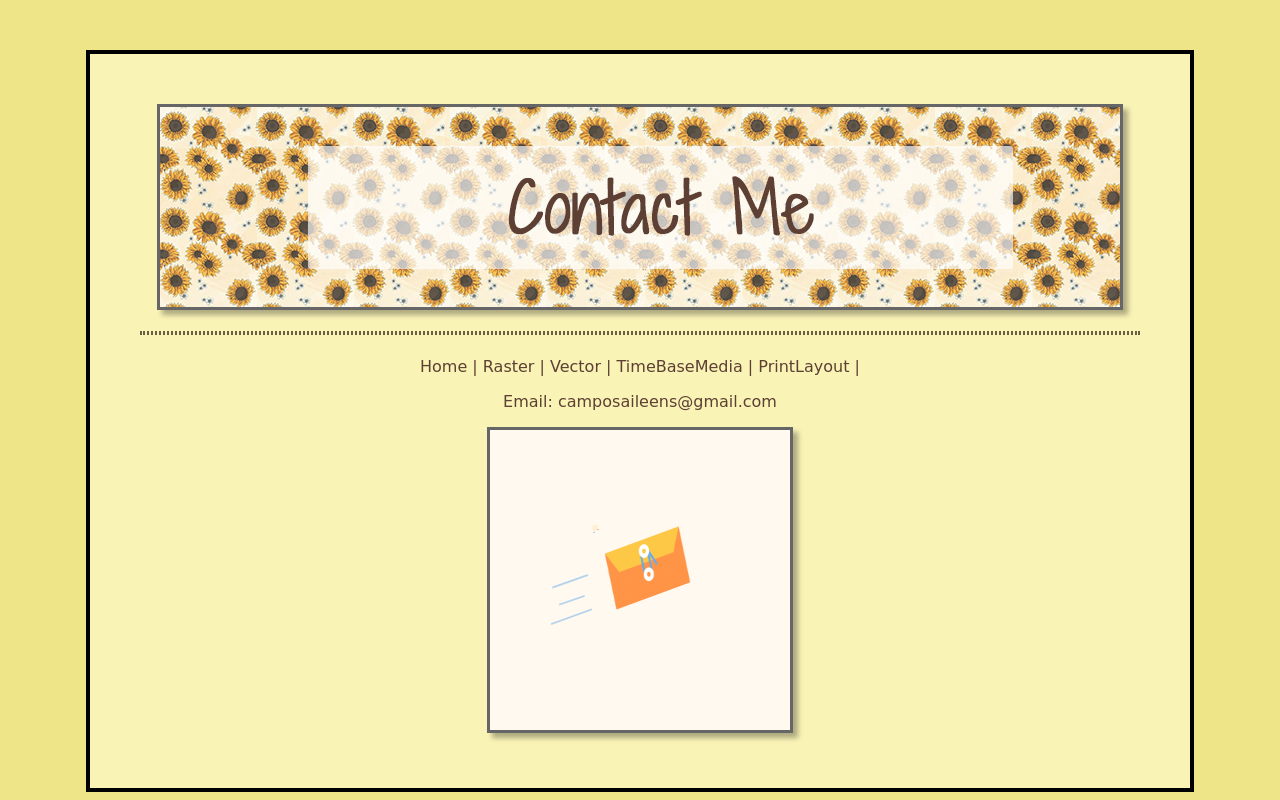
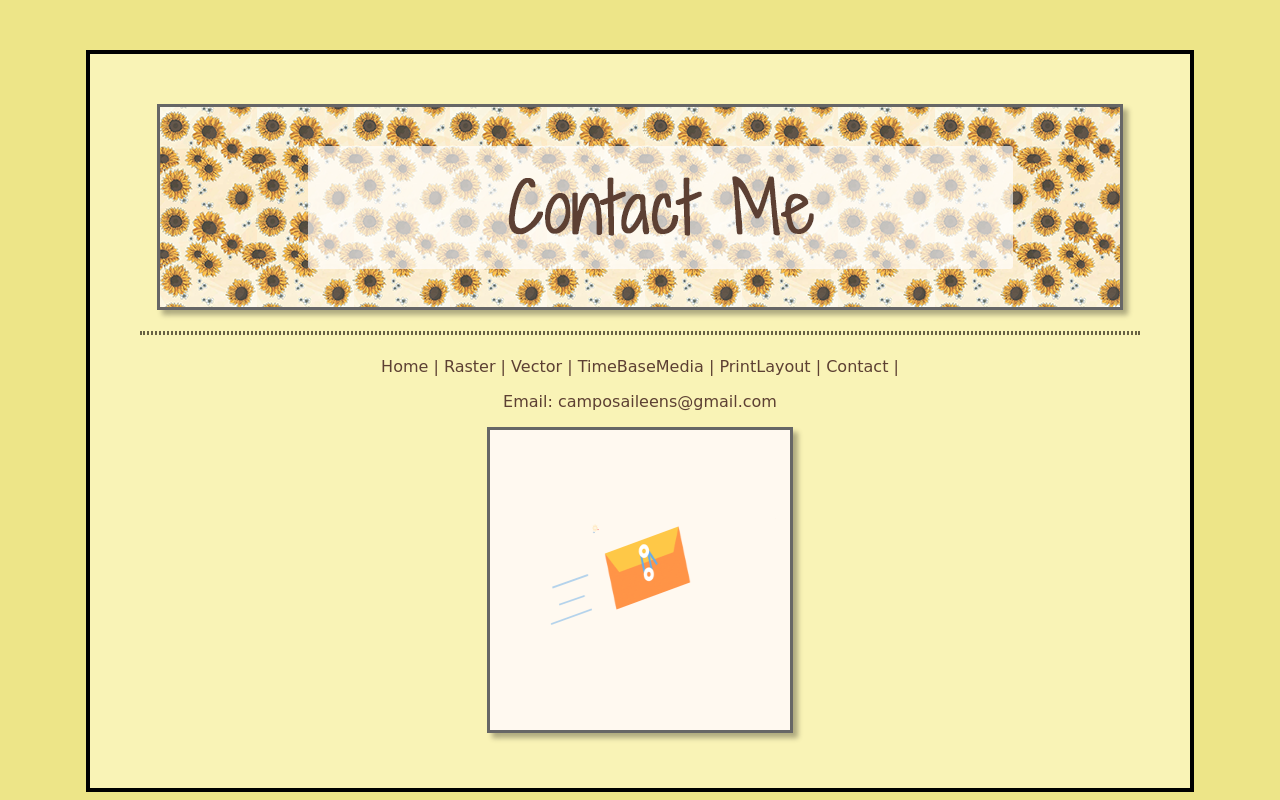
Before and after one commit to acampossilva/acampossilva.github.io, a plain HTML site: page finalhtml/contact.html in a window 1280 px wide. Drawn offline with Linux system fonts and the light colour scheme.

Commit message:
con
tact

```diff
--- a/finalhtml/contact.html
+++ b/finalhtml/contact.html
@@ -18,6 +18,8 @@
             <a href=vector.html> Vector </a>|
             <a href=tbm.html> TimeBaseMedia </a>|
             <a href=print.html> PrintLayout </a>|
+            <a href=contact.html> Contact
+            </a>|
         </p>
 
     <body>
```
Also changed, not shown: 1 other file.
